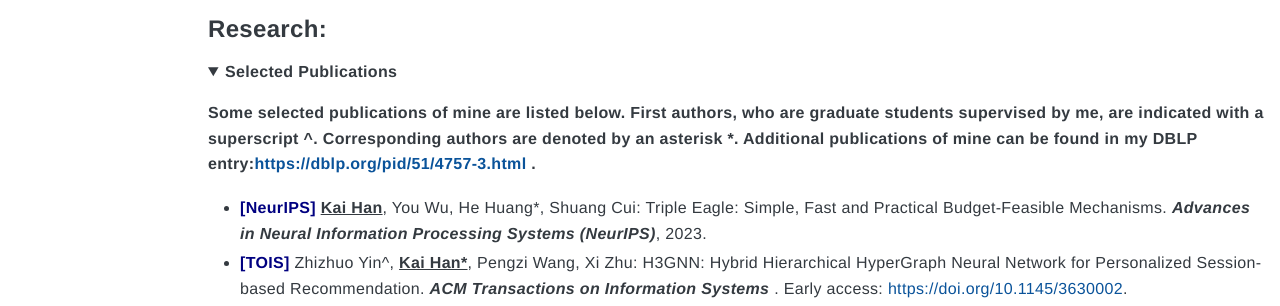
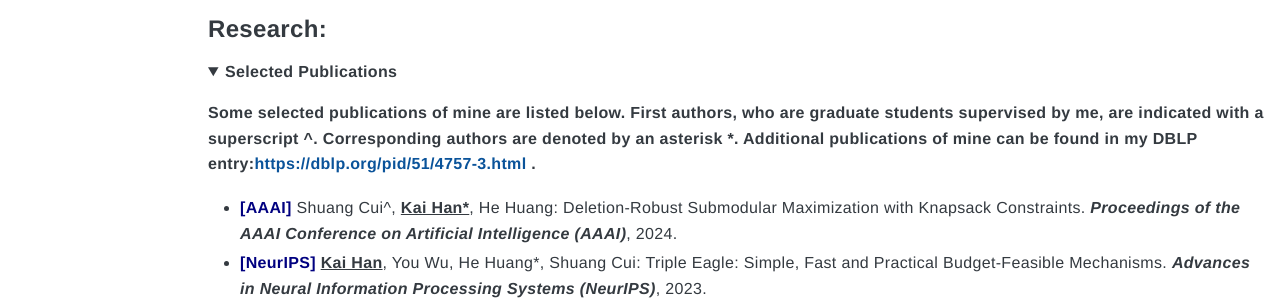
Before and after one commit to kaihanhome/kaihanhome.github.io, a plain HTML site: page index.html in a window 1280 px wide. Shown: the part 481-787 px from the top of the page. Drawn offline with Linux system fonts and the light colour scheme.

Commit message:
Update index.html

```diff
--- a/index.html
+++ b/index.html
@@ -87,6 +87,8 @@ Before 2022, he has been a full (tenured) professor in <a href="https://en.cs.us
 <summary><b>Selected Publications</b></summary>
     <p><strong>Some selected publications of mine are listed below. First authors, who are graduate students supervised by me, are indicated with a superscript ^. Corresponding authors are denoted by an asterisk *. Additional publications of mine can be found in my DBLP entry:<a href="https://dblp.org/pid/51/4757-3.html">https://dblp.org/pid/51/4757-3.html</a> .</strong></p>
   <ul>
+    <li style="padding: 2px 0px;"> <strong><span style="color: navy;">[AAAI]</span></strong> Shuang Cui^, <strong><u>Kai Han*</u></strong>, He Huang: Deletion-Robust Submodular Maximization with Knapsack Constraints.  <em><strong>Proceedings of the AAAI Conference on Artificial Intelligence (AAAI)</strong></em>, 2024.</li>
+
     <li style="padding: 2px 0px;"> <strong><span style="color: navy;">[NeurIPS]</span></strong> <strong><u>Kai Han</u></strong>, You Wu, He Huang*, Shuang Cui: Triple Eagle: Simple, Fast and Practical Budget-Feasible Mechanisms.  <em><strong>Advances in Neural Information Processing Systems (NeurIPS)</strong></em>, 2023.</li>
 
     <li style="padding: 2px 0px;"> <strong><span style="color: navy;">[TOIS]</span></strong> Zhizhuo Yin^, <strong><u>Kai Han*</u></strong>, Pengzi Wang, Xi Zhu: H3GNN: Hybrid Hierarchical HyperGraph Neural Network for Personalized Session-based Recommendation. <em><strong>ACM Transactions on Information Systems </strong></em>. Early access: <a href="https://doi.org/10.1145/3630002">https://doi.org/10.1145/3630002</a>.</li>
```
